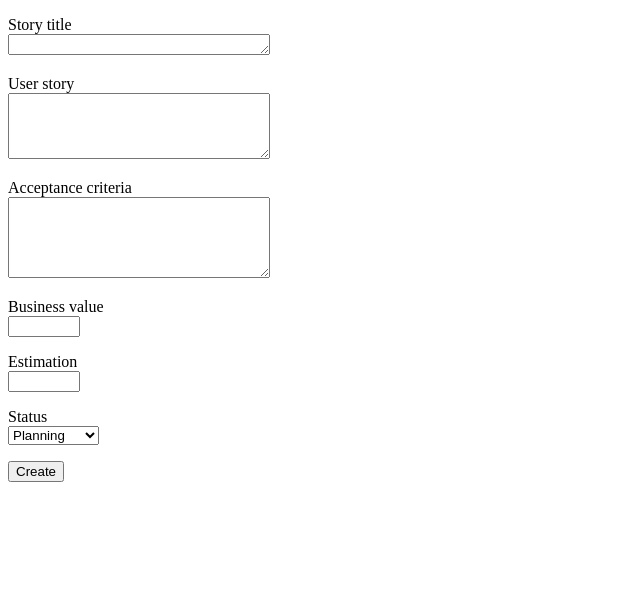
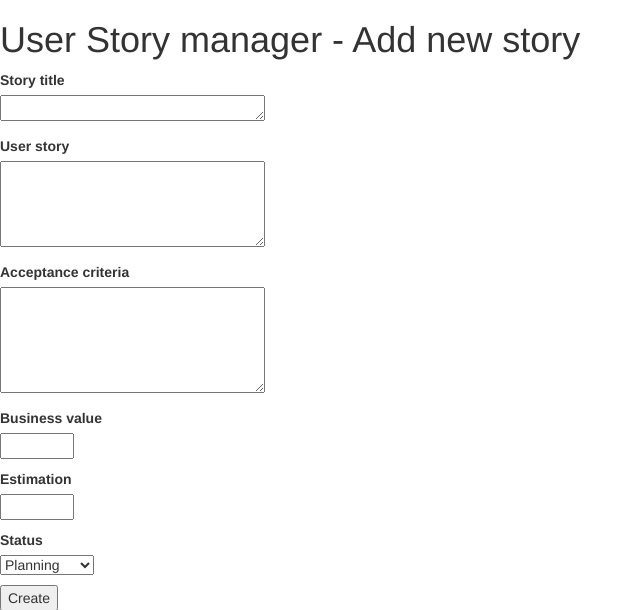
Before and after one commit to AndrasKovacs84/super-sprinter-3000-AndrasKovacs84, a Flask app: page /story/ in a window 1280 px wide. Shown: the top 610 px of the page, without its empty margins (0-643 px from the left). Run offline with Flask 2, Linux system fonts and the light colour scheme; some libraries are stand-ins or nearby versions.

Commit message:
style corrections

```diff
--- a/main.py
+++ b/main.py
@@ -57,7 +57,7 @@ def empty_form():
     ready to be filled out.
     '''
     entry = []
-    title = "Super Sprinter 3000 - Add new story"
+    title = "Add new story"
     submit_caption = "Create"
     return render_template('form.html', entry=entry, title=title, submit_caption=submit_caption)
 
@@ -68,7 +68,7 @@ def update_story(id=None):
     with them.'''
     data = load_from_file()
     entry = []
-    title = "Super Sprinter 3000 - Edit Story"
+    title = "Edit Story"
     submit_caption = "Update"
     for line in data:
         if line['id'] == id:
--- a/templates/form.html
+++ b/templates/form.html
@@ -1,6 +1,8 @@
 <!DOCTYPE html>
 <head>
+    <link rel="stylesheet" href="https://maxcdn.bootstrapcdn.com/bootstrap/3.3.7/css/bootstrap.min.css">
     <title>{{title}}</title>
+    <h1>User Story manager - {{title}}</h1>
 </head>
 <body>
     <form method="POST" action="/{{entry.id}}">
--- a/templates/list.html
+++ b/templates/list.html
@@ -11,6 +11,7 @@
         padding: 10px;
     }
     </style>
+    <h1>User Story manager</h1>
 </head>
 <body>
     <form action="/story">
```
